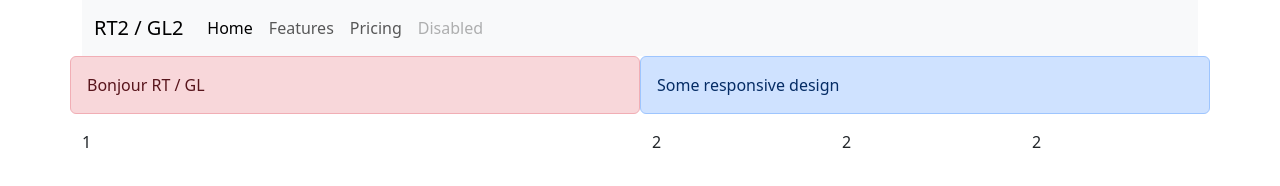
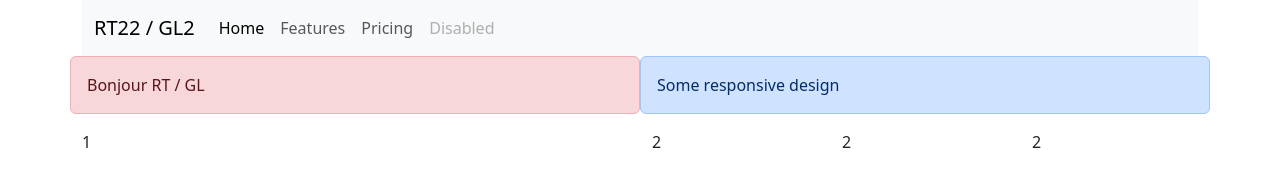
Before and after one commit to aymensellaouti/glrt2425, a website: page index.html in a window 1280 px wide. Drawn offline with nearby package versions, Linux system fonts and the light colour scheme.

Commit message:
some change

```diff
--- a/index.html
+++ b/index.html
@@ -24,7 +24,7 @@
     <div class="container">
       <nav class="navbar navbar-expand-lg bg-body-tertiary">
         <div class="container-fluid">
-          <a class="navbar-brand" href="#">RT2 / GL2</a>
+          <a class="navbar-brand" href="#">RT22 / GL2</a>
           <button
             class="navbar-toggler"
             type="button"
```
